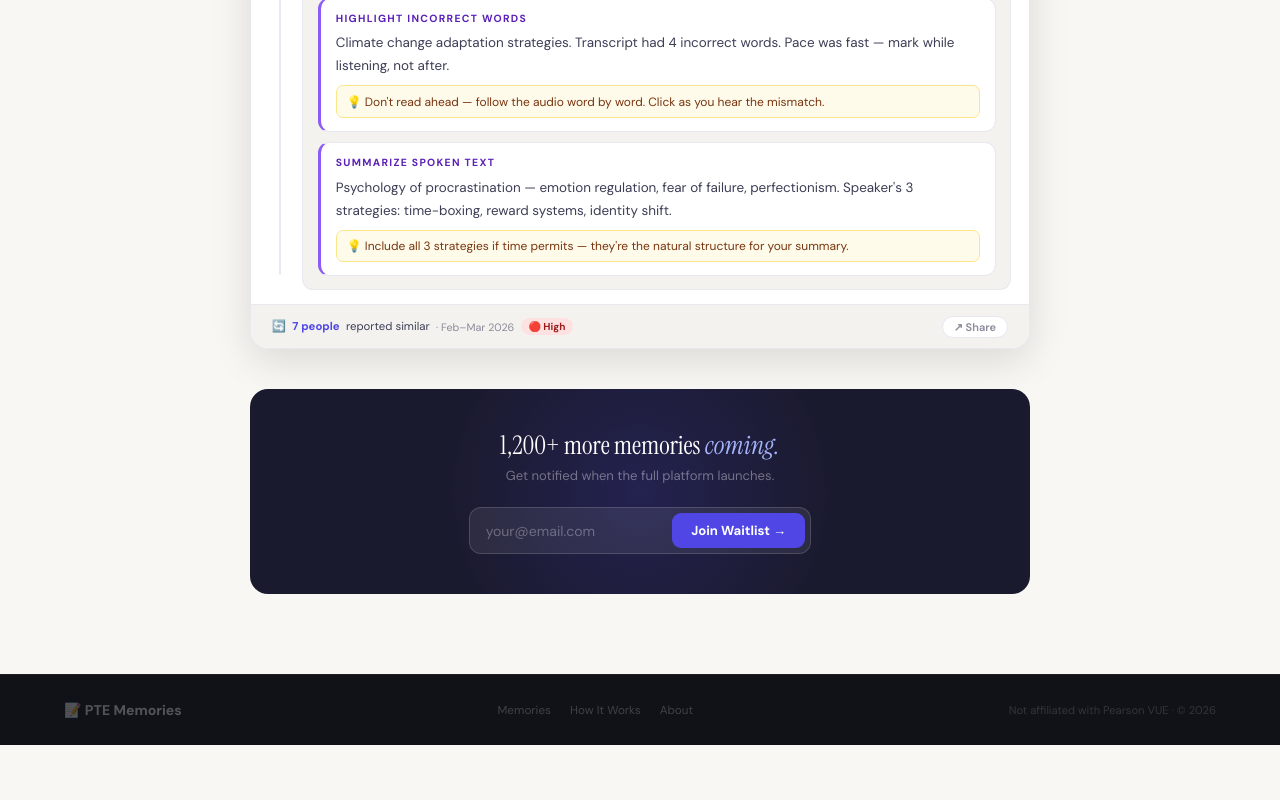
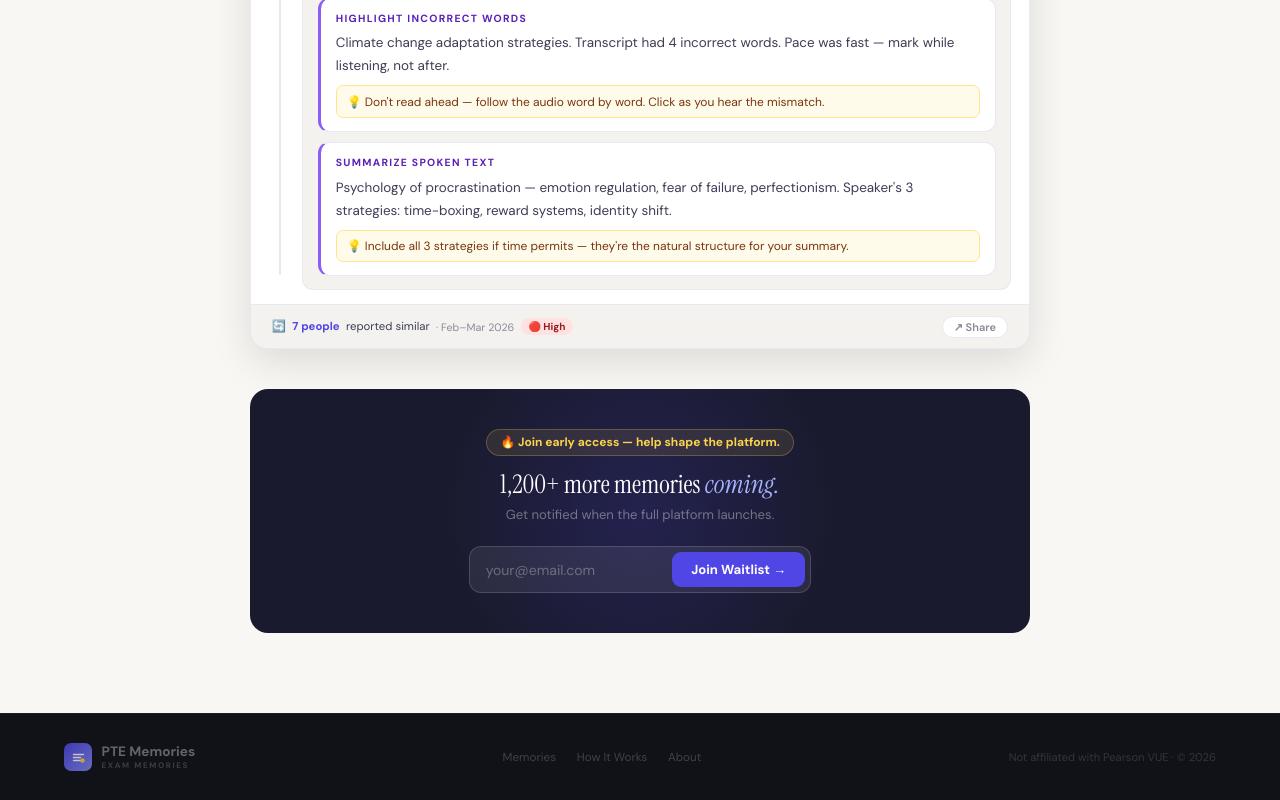
Before and after one commit to ptememoriesapp/ptememories, a Next.js app: page /memories in a window 1280 px wide. Shown: the part 4317-5117 px from the top of the page. Before the commit the page ends 5062 px from the top, so only its background shows below. Built offline with nearby package versions, Linux system fonts and the light colour scheme.

Commit message:
Some minor improvement

```diff
--- a/src/app/layout.jsx
+++ b/src/app/layout.jsx
@@ -1,6 +1,7 @@
 // src/app/layout.jsx
 import '../styles/globals.css'
 import Nav from '../components/Nav'
+import PageProgress from '../components/PageProgress'
 
 const siteUrl = 'https://ptememories.com'
 
@@ -80,6 +81,7 @@ export default function RootLayout({ children }) {
         />
       </head>
       <body>
+        <PageProgress />
         <Nav />
         <main>{children}</main>
       </body>
--- a/src/app/memories/page.jsx
+++ b/src/app/memories/page.jsx
@@ -6,6 +6,7 @@ import MemoryCard from '../../components/MemoryCard'
 import WaitlistForm from '../../components/WaitlistForm'
 import { MEMORIES, getMemoriesBySection } from '../../lib/memories'
 import styles from './page.module.css'
+import Footer from '../../components/Footer'
 
 const FILTERS = [
   { key: 'all', label: 'All sections' },
@@ -91,6 +92,7 @@ export default function MemoriesPage() {
 
           {/* Bottom CTA strip */}
           <div className={styles.joinStrip}>
+            <div className={styles.stripEarly}>🔥 Join early access — help shape the platform.</div>
             <h3 className={styles.stripTitle}>1,200+ more memories <em>coming.</em></h3>
             <p className={styles.stripSub}>Get notified when the full platform launches.</p>
             <div className={styles.stripForm}>
@@ -100,15 +102,7 @@ export default function MemoriesPage() {
         </div>
       </div>
 
-      <footer className={styles.footer}>
-        <div className={styles.footerLogo}>📝 PTE Memories</div>
-        <div className={styles.footerLinks}>
-          <Link href="/memories" className={styles.footerLink}>Memories</Link>
-          <Link href="/how-it-works" className={styles.footerLink}>How It Works</Link>
-          <Link href="/about" className={styles.footerLink}>About</Link>
-        </div>
-        <div className={styles.footerRight}>Not affiliated with Pearson VUE · © 2026</div>
-      </footer>
+      <Footer />
     </>
   )
 }
--- a/src/app/memories/page.module.css
+++ b/src/app/memories/page.module.css
@@ -66,3 +66,17 @@
   .joinStrip { padding: 2rem 1.5rem; }
   .footer { flex-direction: column; align-items: flex-start; gap: .75rem; }
 }
+
+.stripEarly {
+  display: inline-flex;
+  align-items: center;
+  font-size: 0.75rem;
+  font-weight: 700;
+  color: #FCD34D;
+  background: rgba(252,211,77,.1);
+  border: 1px solid rgba(252,211,77,.25);
+  padding: 0.28rem 0.8rem;
+  border-radius: 20px;
+  margin-bottom: 0.75rem;
+  position: relative;
+}
--- /dev/null
+++ b/src/components/Footer.jsx
@@ -0,0 +1,28 @@
+// src/components/Footer.jsx
+import Link from 'next/link'
+import styles from './Footer.module.css'
+
+export default function Footer() {
+  return (
+    <footer className={styles.footer}>
+      <div className={styles.footerLogo}>
+        <div className={styles.logoIcon}>
+          <svg width="15" height="15" viewBox="0 0 15 15" fill="none">
+            <path d="M2.5 4.5h10M2.5 7.5h7M2.5 10.5h8.5" stroke="white" strokeWidth="1.5" strokeLinecap="round"/>
+            <circle cx="11.5" cy="10.5" r="2.2" fill="#FCD34D"/>
+          </svg>
+        </div>
+        <div className={styles.logoText}>
+          <span className={styles.logoName}>PTE Memories</span>
+          <span className={styles.logoSub}>Exam Memories</span>
+        </div>
+      </div>
+      <div className={styles.footerLinks}>
+        <Link href="/memories" className={styles.footerLink}>Memories</Link>
+        <Link href="/how-it-works" className={styles.footerLink}>How It Works</Link>
+        <Link href="/about" className={styles.footerLink}>About</Link>
+      </div>
+      <div className={styles.footerRight}>Not affiliated with Pearson VUE · © 2026</div>
+    </footer>
+  )
+}
--- /dev/null
+++ b/src/components/Footer.module.css
@@ -0,0 +1,70 @@
+/* src/components/Footer.module.css */
+.footer {
+  background: #111118;
+  padding: 1.8rem 5vw;
+  display: flex;
+  align-items: center;
+  justify-content: space-between;
+  flex-wrap: wrap;
+  gap: 1rem;
+  border-top: 1px solid rgba(255,255,255,.05);
+}
+
+.footerLogo {
+  display: flex;
+  align-items: center;
+  gap: 0.6rem;
+  text-decoration: none;
+}
+
+.logoIcon {
+  width: 28px; height: 28px;
+  background: linear-gradient(135deg, #4F46E5, #818CF8);
+  border-radius: 7px;
+  display: flex; align-items: center; justify-content: center;
+  flex-shrink: 0;
+  opacity: 0.75;
+}
+
+.logoText {
+  display: flex;
+  flex-direction: column;
+  line-height: 1;
+  gap: 0.16rem;
+}
+
+.logoName {
+  font-weight: 700;
+  font-size: 0.85rem;
+  color: rgba(255,255,255,.35);
+}
+
+.logoSub {
+  font-size: 0.5rem;
+  font-weight: 700;
+  letter-spacing: 1.6px;
+  text-transform: uppercase;
+  color: rgba(255,255,255,.18);
+}
+
+.footerLinks {
+  display: flex;
+  gap: 1.3rem;
+}
+
+.footerLink {
+  font-size: 0.73rem;
+  color: rgba(255,255,255,.2);
+  text-decoration: none;
+  transition: color .15s;
+}
+.footerLink:hover { color: rgba(255,255,255,.5); }
+
+.footerRight {
+  font-size: 0.7rem;
+  color: rgba(255,255,255,.15);
+}
+
+@media (max-width: 600px) {
+  .footer { flex-direction: column; align-items: flex-start; gap: .75rem; }
+}
--- /dev/null
+++ b/src/components/PageProgress.jsx
@@ -0,0 +1,72 @@
+'use client'
+// src/components/PageProgress.jsx
+import { useEffect, useRef, useState } from 'react'
+import { usePathname } from 'next/navigation'
+
+export default function PageProgress() {
+  const pathname = usePathname()
+  const [progress, setProgress] = useState(0)
+  const [visible, setVisible] = useState(false)
+  const timer = useRef(null)
+  const prev = useRef(pathname)
+
+  useEffect(() => {
+    if (prev.current === pathname) return
+    prev.current = pathname
+
+    // Clear any existing timers
+    clearTimeout(timer.current)
+
+    // Start bar
+    setProgress(0)
+    setVisible(true)
+
+    // Animate to near-complete quickly
+    requestAnimationFrame(() => {
+      setProgress(70)
+    })
+
+    // Finish after a short delay (page has loaded)
+    timer.current = setTimeout(() => {
+      setProgress(100)
+      // Hide after fade-out
+      setTimeout(() => {
+        setVisible(false)
+        setProgress(0)
+      }, 400)
+    }, 300)
+
+    return () => clearTimeout(timer.current)
+  }, [pathname])
+
+  if (!visible && progress === 0) return null
+
+  return (
+    <div
+      style={{
+        position: 'fixed',
+        top: 0,
+        left: 0,
+        right: 0,
+        zIndex: 9999,
+        height: '3px',
+        background: 'transparent',
+        pointerEvents: 'none',
+      }}
+    >
+      <div
+        style={{
+          height: '100%',
+          width: `${progress}%`,
+          background: 'linear-gradient(90deg, #4F46E5, #818CF8)',
+          borderRadius: '0 2px 2px 0',
+          transition: progress === 100
+            ? 'width 0.2s ease, opacity 0.3s ease 0.1s'
+            : 'width 0.4s cubic-bezier(0.1, 0.8, 0.2, 1)',
+          opacity: progress === 100 ? 0 : 1,
+          boxShadow: '0 0 8px rgba(99, 102, 241, 0.6)',
+        }}
+      />
+    </div>
+  )
+}
```
Also changed, not shown: src/app/about/page.jsx (+2 -9 lines), src/app/how-it-works/page.jsx (+3 -9 lines), src/app/how-it-works/page.module.css (+13 -0 lines), src/app/page.jsx (+2 -10 lines), src/app/page.module.css (+6 -4 lines).
